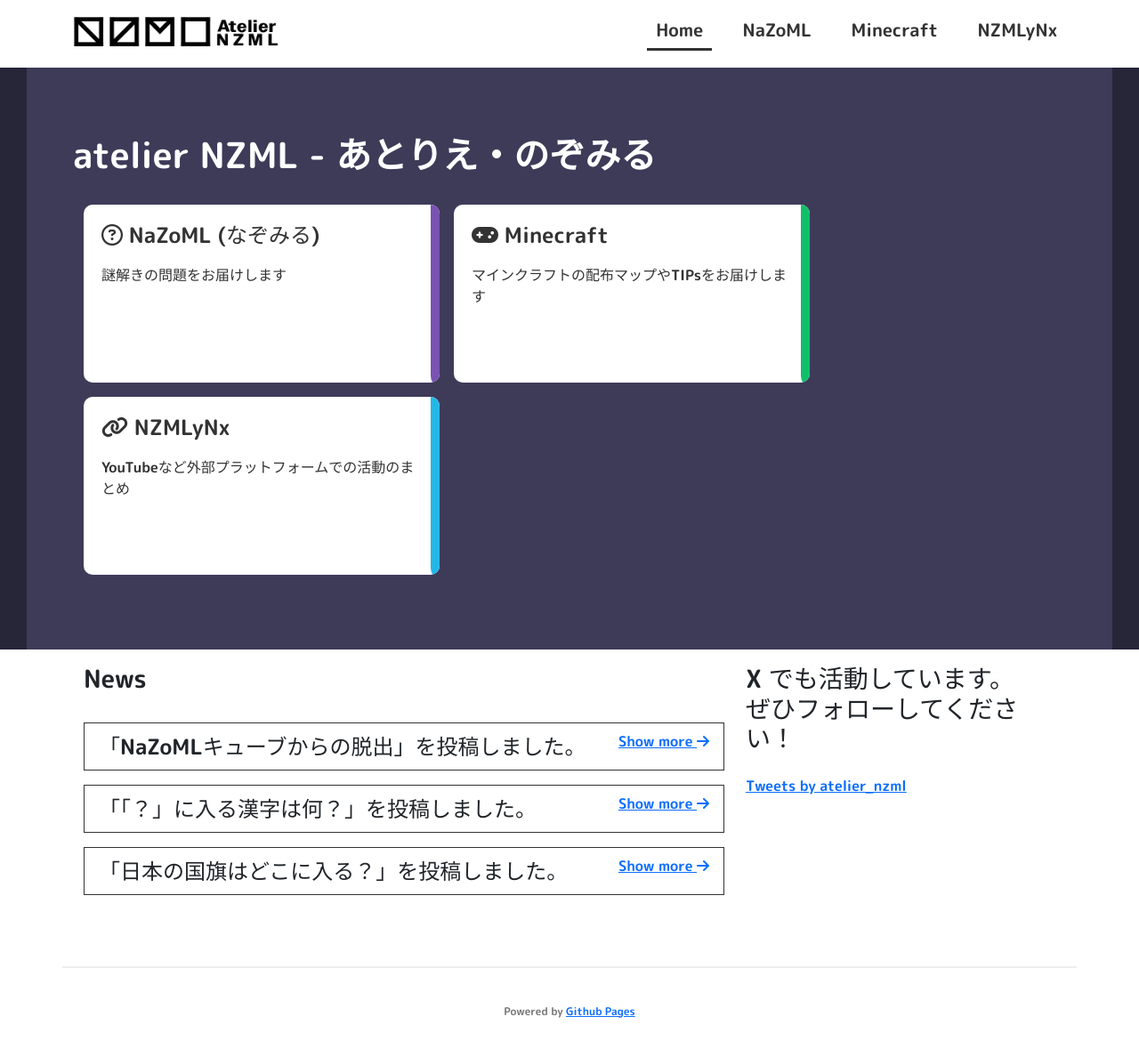
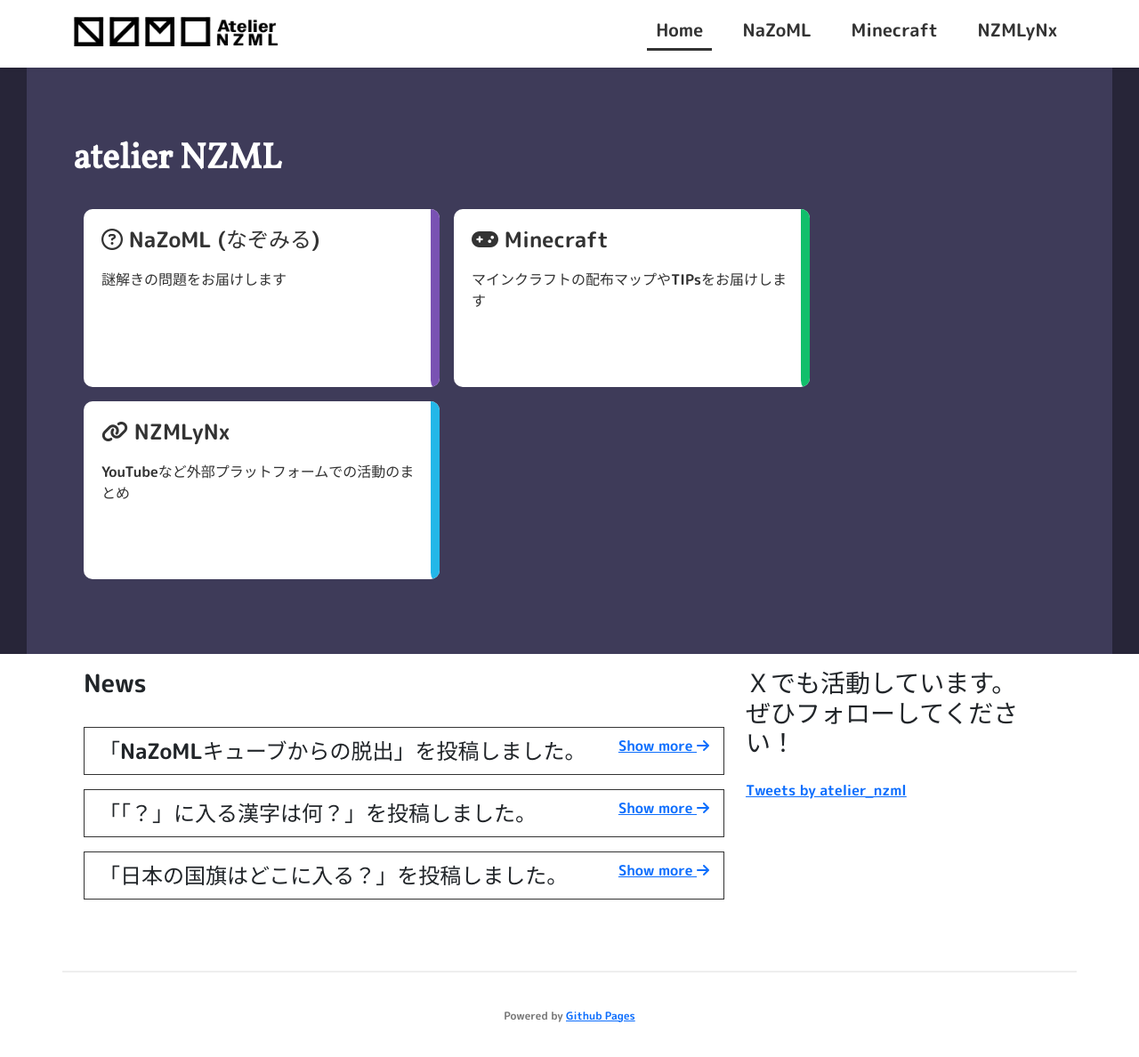
Before and after one commit to atelierNZML/ateliernzml.github.io, a Jekyll site: the page built from index.html, in a window 1280 px wide and 1191 px high. Shown: the top 1188 px of the window at 89% size. Built offline with Jekyll 4.4.1, drawn with Linux system fonts in a browser that asks for light colours; the list of posts is cut into pages by our own code; comment, search, counter and statistics services are not loaded.

Commit message:
Update: Font modification

```diff
--- a/assets/css/link-card.css
+++ b/assets/css/link-card.css
@@ -1,5 +1,5 @@
 @import url("https://fonts.googleapis.com/css?family=Poppins:100,100i,200,200i,300,300i,400,400i,500,500i,600,600i,700,700i,800,800i,900,900i&subset=devanagari,latin-ext");
-
+@import url('https://fonts.googleapis.com/css2?family=Vollkorn&display=swap');
 
 .link-card {
   border-radius: 10px;
@@ -12,7 +12,7 @@
   z-index: 0;
   overflow: hidden;
   transition: 0.6s ease-in;
-  font-family: "Poppins", sans-serif;
+  font-family: "Vollkorn", "Poppins", sans-serif;
   color: #333;
   text-decoration: none;
   margin: 8px;
--- a/index.html
+++ b/index.html
@@ -7,7 +7,7 @@
     <div class="jumbotron-img">
         <div class="jumbotron">
             <div class="container">
-                <h1 class="fw-bold">atelier NZML - あとりえ・のぞみる</h1>
+                <h1 class="fw-bold"><span style="font-family: 'Vollkorn'">atelier NZML</span> </h1>
                 <!-- <div id="jumbotron-meta-info" class="mb-3">
                     atelier NZMLは出身・居住地・勤務先も違うメンバーによって活動しているグループです。<br>
                     さまざまなことに挑戦し、成果をみなさんに共有するためのページです。
@@ -57,7 +57,7 @@
             </div>
             <div class="col-12 col-md-4">
                 <h3>
-                    X でも活動しています。<br>
+                    Ｘでも活動しています。<br>
                     ぜひフォローしてください！
                 </h3>
                 <div class="py-3">
```
